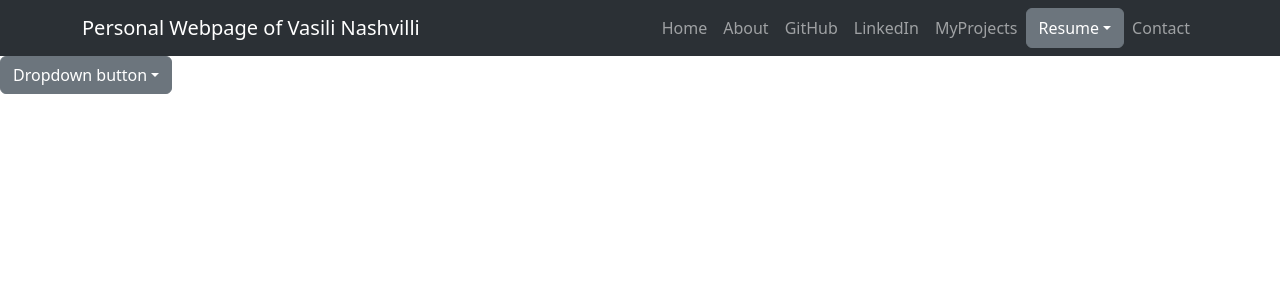
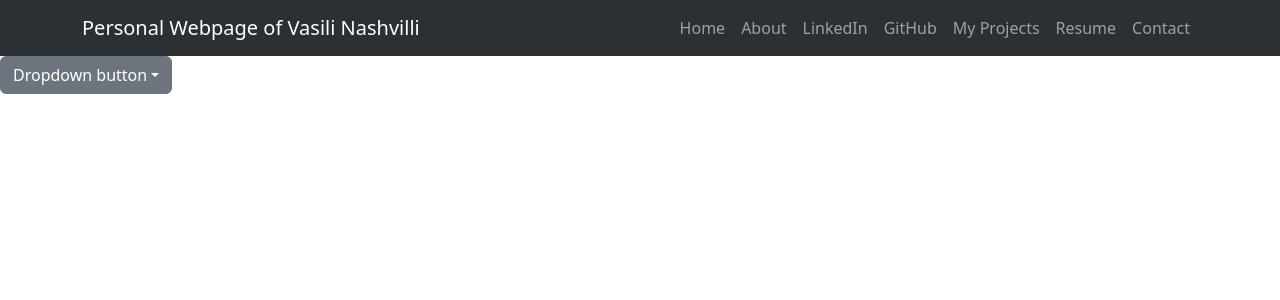
Before and after one commit to Vasili2797/Personal_Website, a React (Create React App) app in the folder React-Personal-Website/personal-website/: page /Resume in a window 1280 px wide. Shown: the top 300 px of the page. Built offline with nearby package versions, Linux system fonts and the light colour scheme.

Commit message:
Fixed links. Now using Link from react-router-dom

```diff
--- a/React-Personal-Website/personal-website/src/Components/Navigation.js
+++ b/React-Personal-Website/personal-website/src/Components/Navigation.js
@@ -6,6 +6,11 @@ import {
   DropdownButton,
   ButtonGroup,
 } from "react-bootstrap";
+import { Link } from "react-router-dom";
+import * as data from "../JSON/navigationLinks.json";
+
+const LinksString = JSON.stringify(data);
+const links = JSON.parse(LinksString).links;
 
 const Navigation = () => {
   return (
@@ -22,39 +27,45 @@ const Navigation = () => {
         <Navbar.Toggle aria-controls="basic-navbar-nav" />
         <Navbar.Collapse id="basic-navbar-nav">
           <Nav className="ms-auto">
-            <Nav.Link href="Home">Home</Nav.Link>
-            <Nav.Link href="About">About</Nav.Link>
-            <Nav.Link
-              href="https://github.com/Vasili2797/"
+            <Link to="Home" className="nav-link">
+              Home{" "}
+            </Link>
+
+            <Link to="Home" className="nav-link">
+              About
+            </Link>
+
+            <Link
+              to="https://www.linkedin.com/in/vasili-nashvilli-08bb95140/"
               target="_blank"
               rel="noopener noreferrer"
+              className="nav-link"
             >
-              GitHub
-            </Nav.Link>
-            <Nav.Link
-              href="https://www.linkedin.com/in/vasili-nashvilli-08bb95140/"
+              LinkedIn{" "}
+            </Link>
+            <Link
+              to="https://github.com/Vasili2797/"
               target="_blank"
               rel="noopener noreferrer"
+              className="nav-link"
             >
-              LinkedIn
-            </Nav.Link>
-            <Nav.Link href="MyProjects">MyProjects</Nav.Link>
-            <DropdownButton
-              as={ButtonGroup}
-              key={"Secondary"}
-              id={`dropdown-variants-Primary`}
-              variant={"Secondary".toLowerCase()}
-              title={"Resume"}
+              GitHub{" "}
+            </Link>
+            <Link to="MyProjects" className="nav-link">
+              My Projects{" "}
+            </Link>
+            <Link
+              to="https://drive.google.com/file/d/1SbdxKqy4sT_Xih89vMHgVXDRR87Jm7qp/view?usp=sharing"
+              target="_blank"
+              rel="noopener noreferrer"
+              className="nav-link"
             >
-              <Dropdown.Item
-                href="https://drive.google.com/file/d/1SbdxKqy4sT_Xih89vMHgVXDRR87Jm7qp/view?usp=sharing"
-                target="_blank"
-                rel="noopener noreferrer"
-              >
-                Resume
-              </Dropdown.Item>
-            </DropdownButton>
-            <Nav.Link href="Contact">Contact</Nav.Link>
+              Resume
+            </Link>
+
+            <Link to="Contact" className="nav-link">
+              Contact
+            </Link>
           </Nav>
         </Navbar.Collapse>
       </Container>
```
